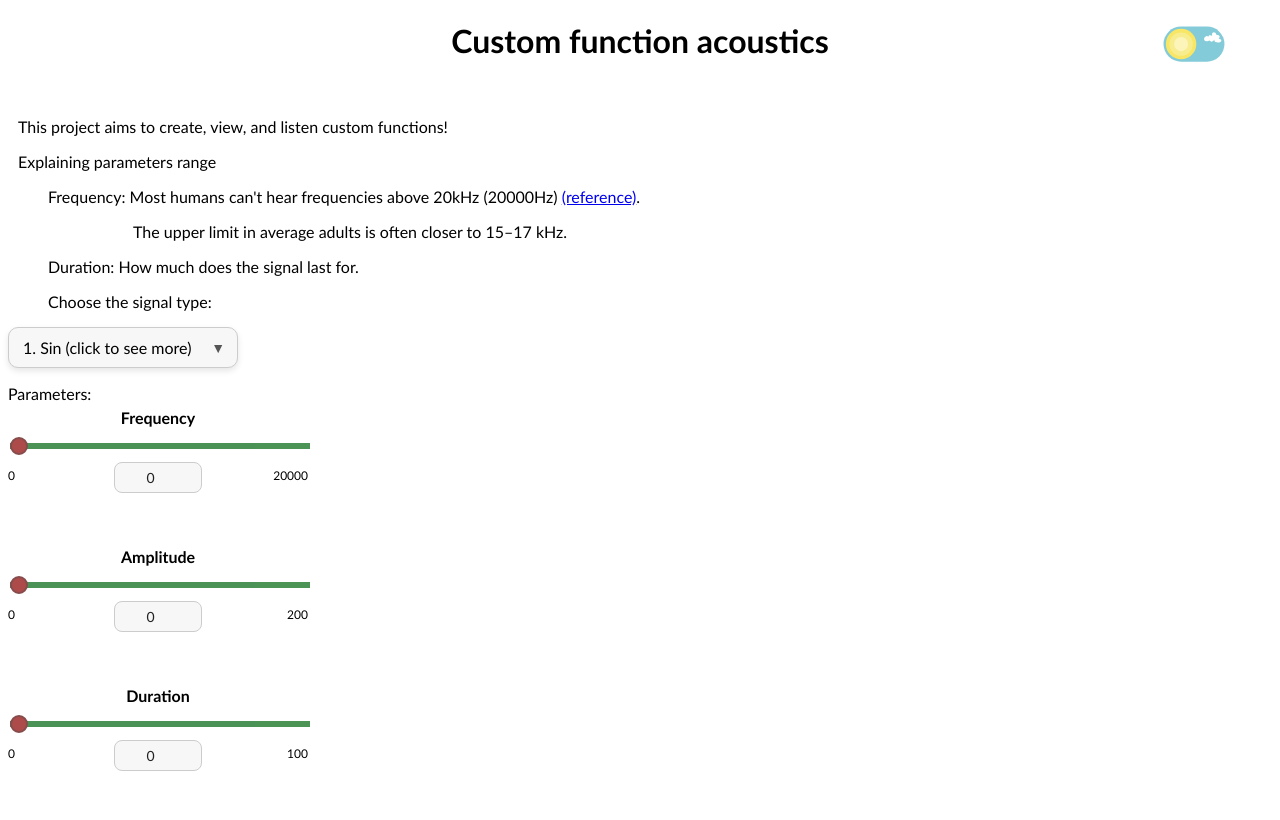
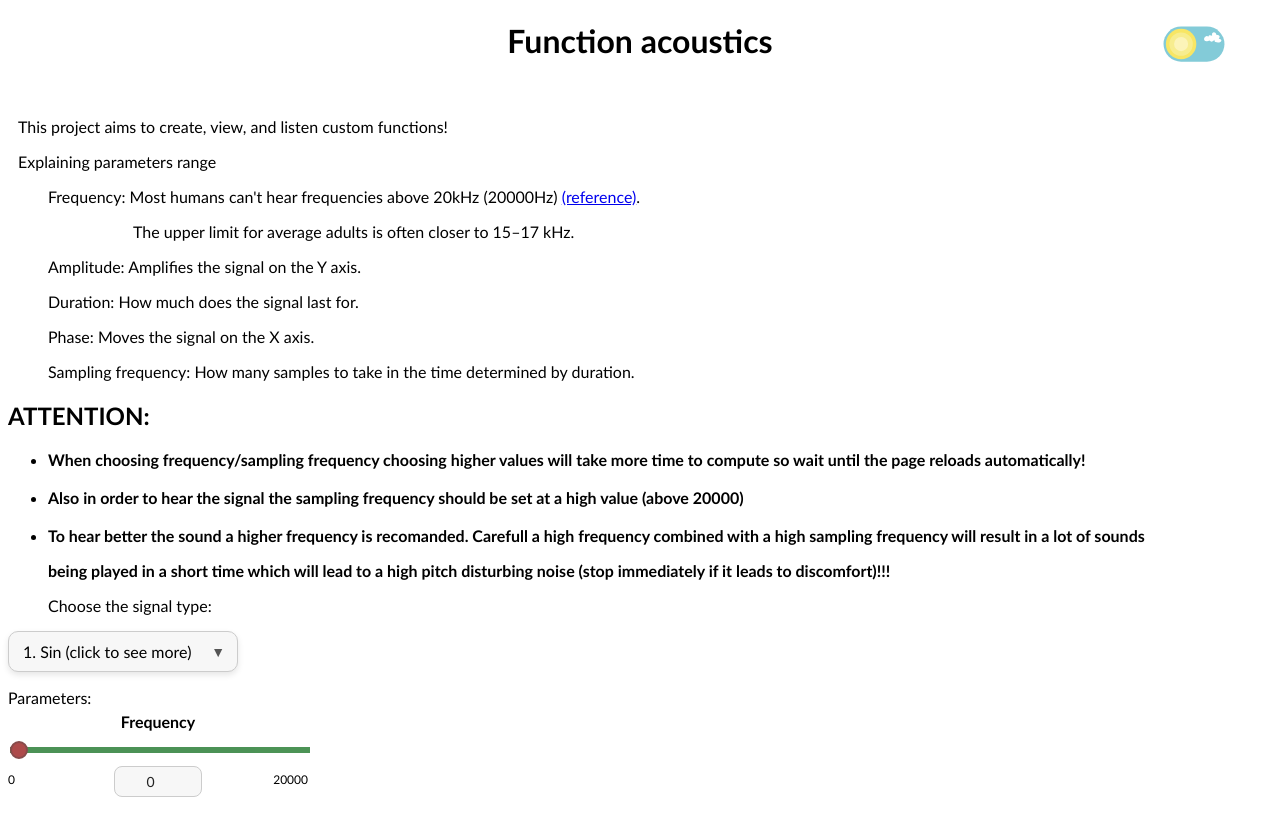
Before and after one commit to davide-perli/AcousticFunctions, a Django app: page / in a window 1280 px wide. Shown: the top 820 px of the page. Run offline with Django 5.2, Linux system fonts and the light colour scheme; some libraries are stand-ins or nearby versions.

Commit message:
added instructions+explanations

```diff
--- a/function_acoustics/base_build/templates/mainPage.html
+++ b/function_acoustics/base_build/templates/mainPage.html
@@ -24,14 +24,26 @@
   </head>
 <body>
 
-<center><h1>Custom function acoustics</h1></center>
+<center><h1>Function acoustics</h1></center>
 
 <br>
 <p style="text-indent: 10px;">This project aims to create, view, and listen custom functions!</p>
 <p style="text-indent: 10px;">Explaining parameters range</p>
 <p style="text-indent: 40px;">Frequency: Most humans can't hear frequencies above 20kHz (20000Hz) <a href="https://www.ncbi.nlm.nih.gov/books/NBK10924/">(reference)</a>.</p>
-<p style="text-indent: 125px;">The upper limit in average adults is often closer to 15–17 kHz.</p>
+<p style="text-indent: 125px;">The upper limit for average adults is often closer to 15–17 kHz.</p>
+<p style="text-indent: 40px;">Amplitude: Amplifies the signal on the Y axis.</p>
 <p style="text-indent: 40px;">Duration: How much does the signal last for.</p>
+<p style="text-indent: 40px;">Phase: Moves the signal on the X axis.</p>
+<p style="text-indent: 40px;">Sampling frequency: How many samples to take in the time determined by duration.</p>
+<h2>ATTENTION:</h2>
+<ul>
+<li><b>When choosing frequency/sampling frequency choosing higher values will take more time to compute so wait until the page reloads automatically!</b></li>
+<br>
+<li><b>Also in order to hear the signal the sampling frequency should be set at a high value (above 20000)</b></li>
+<br>
+<li><b>To hear better the sound a higher frequency is recomanded. Carefull a high frequency combined with a high sampling frequency will result in a lot of sounds</b></p>
+</ul>
+<p style="text-indent: 40px;"><b>being played in a short time which will lead to a high pitch disturbing noise (stop immediately if it leads to discomfort)!!!</b></p>
 
 <form id="sliderForm" method="GET" action="/">
 
```
